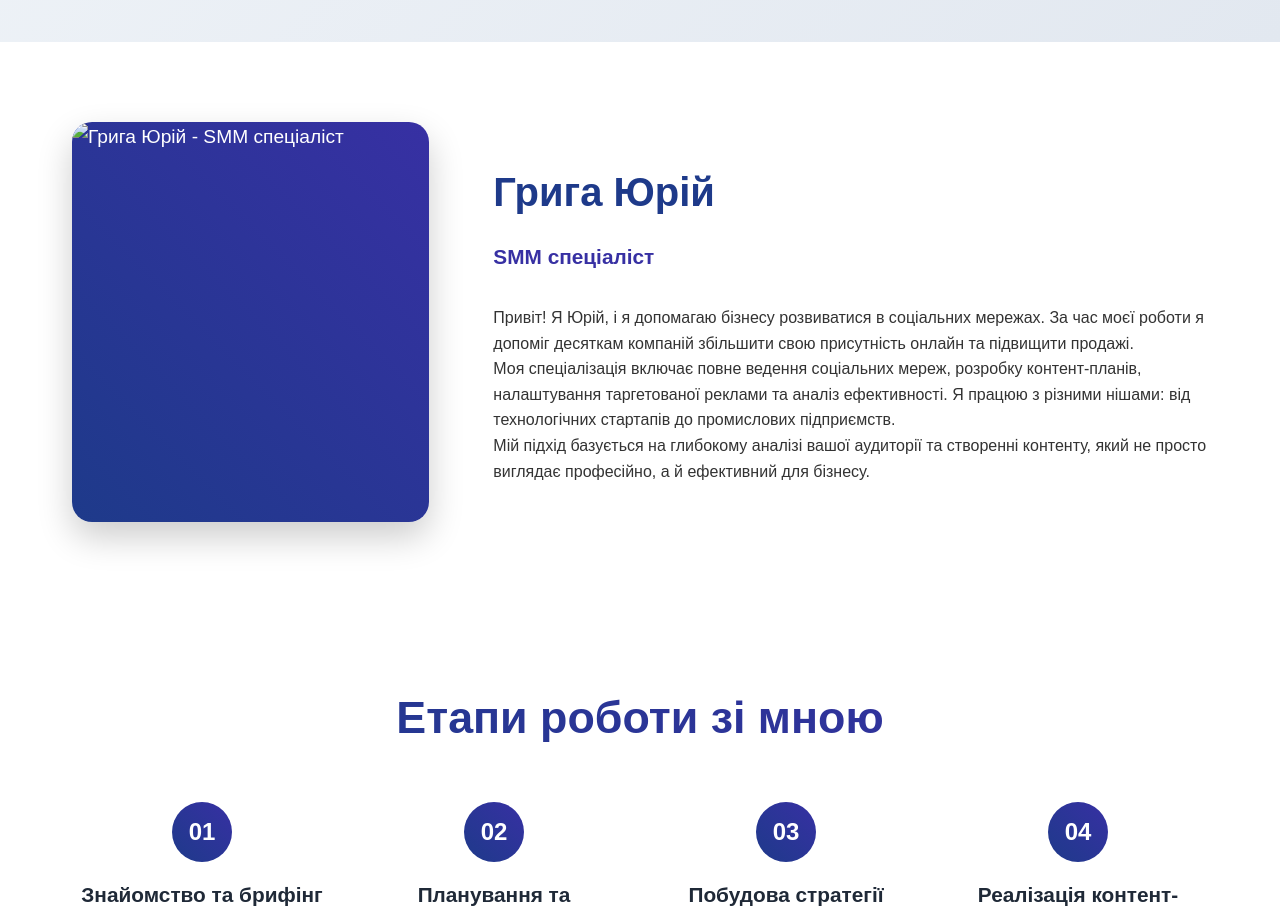
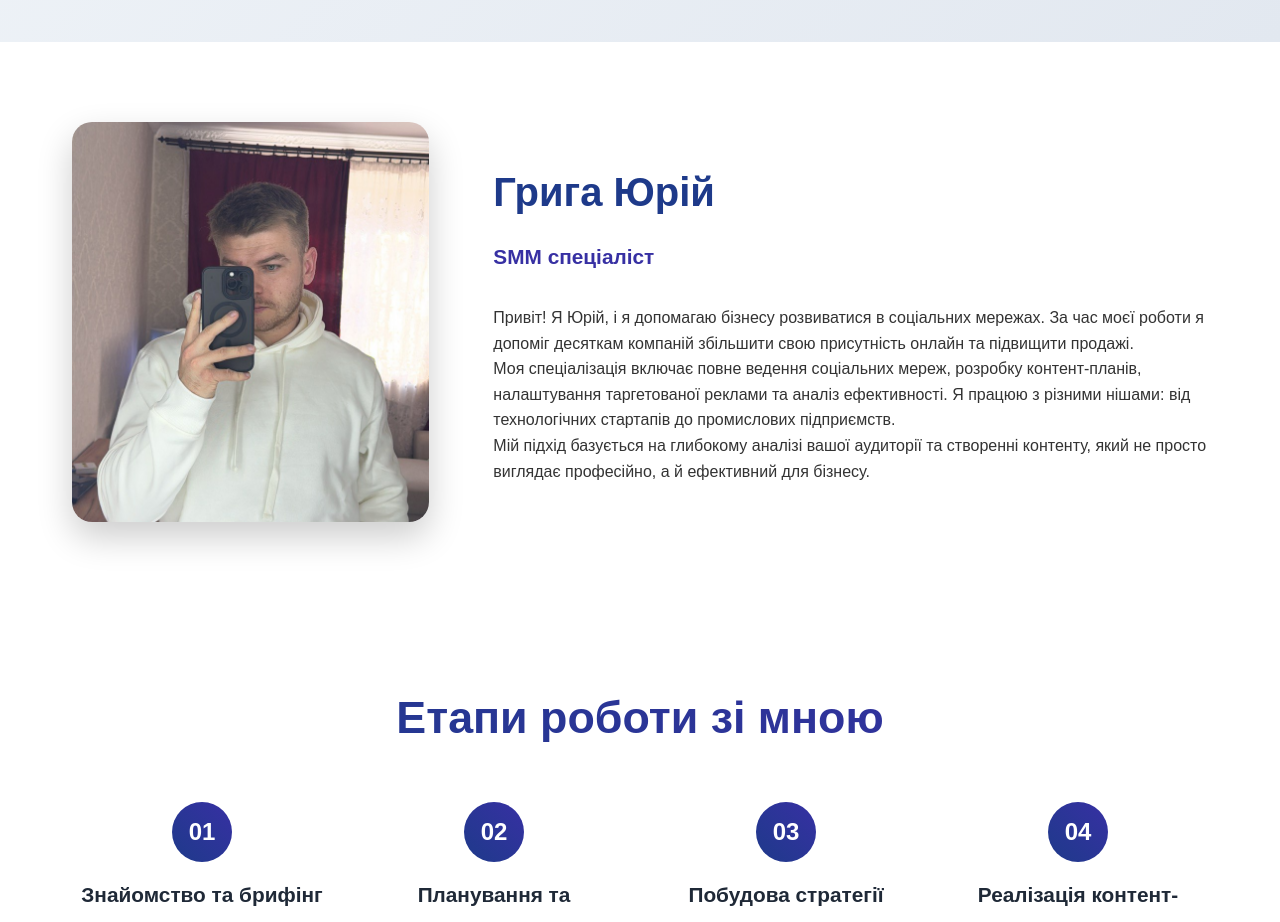
Before and after one commit to name-ed/hryha-yuriy-smm, a plain HTML site: page index.html in a window 1280 px wide. Shown: the part 1380-2302 px from the top of the page. Drawn offline with Linux system fonts and the light colour scheme.

Commit message:
Update index.html
2

```diff
--- a/index.html
+++ b/index.html
@@ -970,7 +970,7 @@
         <div class="container">
             <div class="about-grid">
                 <div class="about-image fade-in">
-                    <img id="profile-photo" src="" alt="Грига Юрій - SMM спеціаліст" />
+                    <img src="image-1.jpg" alt="Грига Юрій - SMM спеціаліст" />
                 </div>
                 <div class="about-text fade-in">
                     <h3>Грига Юрій</h3>
@@ -1506,36 +1506,8 @@
 
         // Initialize
         document.addEventListener('DOMContentLoaded', function() {
-            // Load profile photo
-            loadProfilePhoto();
+            // Any initialization code here
         });
-
-        // Load profile photo
-        async function loadProfilePhoto() {
-            try {
-                const photoData = await window.fs.readFile('image-1.jpg');
-                const blob = new Blob([photoData], { type: 'image/jpeg' });
-                const imageUrl = URL.createObjectURL(blob);
-
-                const profileImg = document.getElementById('profile-photo');
-                if (profileImg) {
-                    profileImg.src = imageUrl;
-                }
-            } catch (error) {
-                console.log('Photo not loaded, using placeholder');
-                // Fallback if photo not available
-                const profileImg = document.getElementById('profile-photo');
-                if (profileImg) {
-                    profileImg.style.background = 'linear-gradient(45deg, #1e3a8a, #3730a3)';
-                    profileImg.style.display = 'flex';
-                    profileImg.style.alignItems = 'center';
-                    profileImg.style.justifyContent = 'center';
-                    profileImg.style.color = 'white';
-                    profileImg.style.fontSize = '1.2rem';
-                    profileImg.innerHTML = 'Фото Григи Юрія<br>SMM спеціаліст';
-                }
-            }
-        }
     </script>
 </body>
 </html>
```
